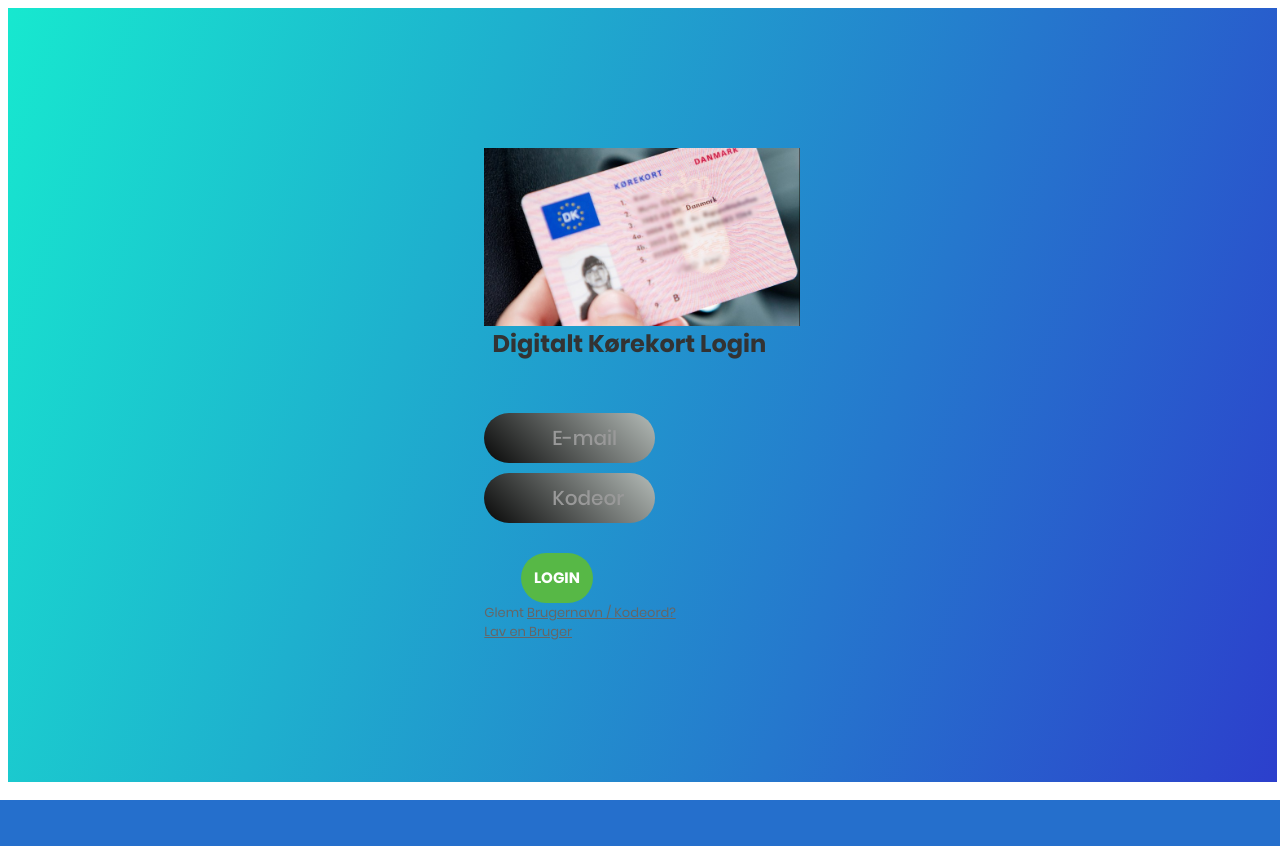
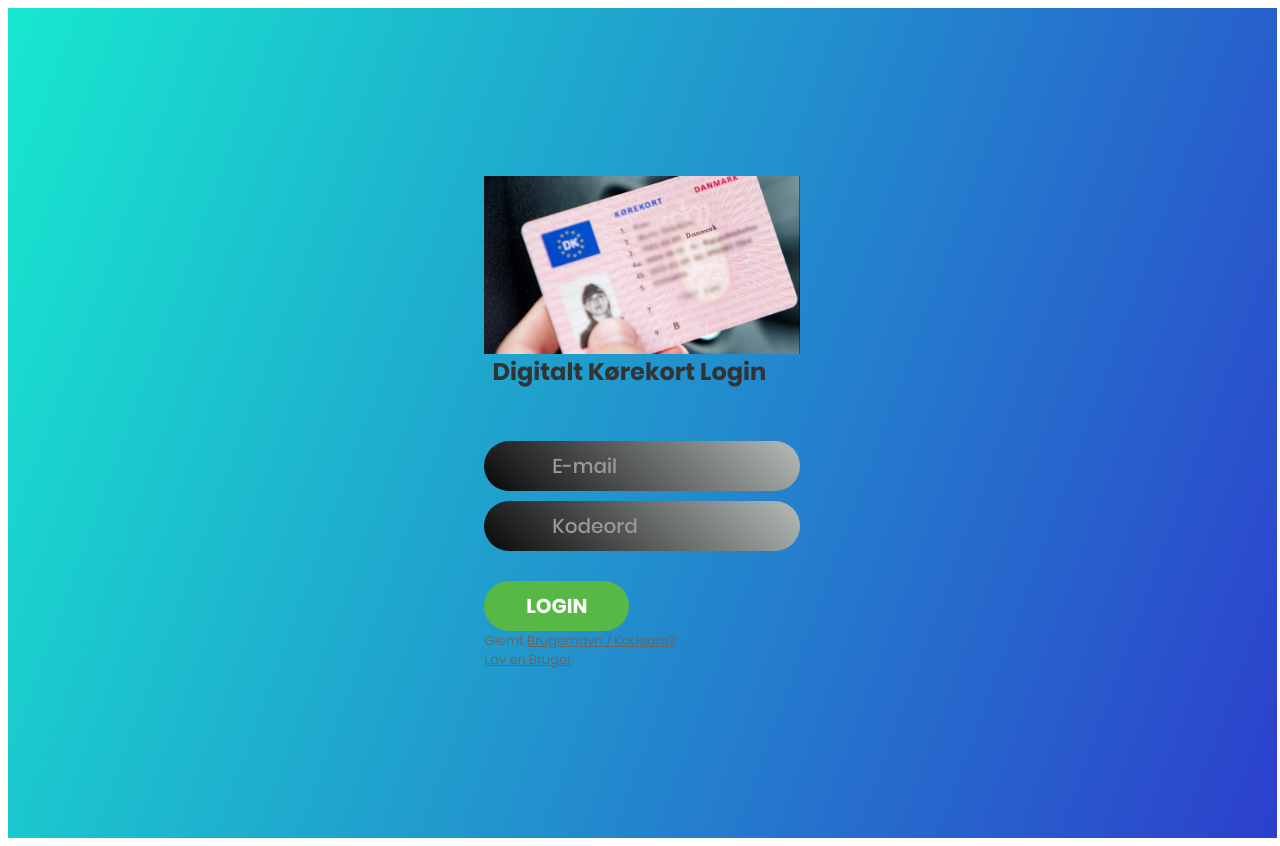
Before and after one commit to FlunkyHD/TjekDitK-rekrot, a PHP site: page / in a window 1280 px wide. Before the commit the page ends 800 px from the top, so only its background shows below. Run offline with PHP 8.4, Linux system fonts and the light colour scheme.

Commit message:
pillede lidt med det

```diff
--- a/Index.html
+++ b/Index.html
@@ -10,35 +10,35 @@
 <body>
 
 	<div class="limiter">
-		<div class="container-login100">
-			<div class="wrap-login100">
-				<div class="login100-pic js-tilt" data-tilt>
+		<div class="container-login">
+			<div class="wrap-login">
+				<div class="login-pic js-tilt" data-tilt>
 					<img src="images/img-01.png" alt="IMG">
 				</div>
 
-				<form class="login100-form validate-form">
-					<span class="login100-form-title">
+				<form class="login-form validate-form">
+					<span class="login-form-title">
 						Digitalt Kørekort Login
 					</span>
 
-					<div class="wrap-input100 validate-input" data-validate = "Valid email is required: ex@abc.xyz">
-						<input class="input100" type="text" name="email" placeholder="E-mail">
-						<span class="focus-input100"></span>
-						<span class="symbol-input100">
+					<div class="wrap-input validate-input" data-validate = "Valid email is required: ex@abc.xyz">
+						<input class="input" type="text" name="email" placeholder="E-mail">
+						<span class="focus-input"></span>
+						<span class="symbol-input">
 							<i class="fa fa-envelope" aria-hidden="true"></i>
 						</span>
 					</div>
 
-					<div class="wrap-input100 validate-input" data-validate = "Password is required">
-						<input class="input100" type="password" name="pass" placeholder="Kodeord">
-						<span class="focus-input100"></span>
-						<span class="symbol-input100">
+					<div class="wrap-input validate-input" data-validate = "Password is required">
+						<input class="input" type="password" name="pass" placeholder="Kodeord">
+						<span class="focus-input"></span>
+						<span class="symbol-input">
 							<i class="fa fa-lock" aria-hidden="true"></i>
 						</span>
 					</div>
 
-					<div class="container-login100-form-btn">
-						<button class="login100-form-btn">
+					<div class="container-login-form-btn">
+						<button class="login-form-btn">
 							Login
 						</button>
 					</div>
--- a/css/main.css
+++ b/css/main.css
@@ -110,21 +110,21 @@ iframe {
 
 /*---------------------------------------------*/
 
-.login100-pic {
+.login-pic {
   width: 316px;
 }
 
-.login100-pic img {
+.login-pic img {
   max-width: 100%;
 }
 
 /*---------------------------------------------*/
 
-.login100-form {
+.login-form {
   width: 290px;
 }
 
-.login100-form-title {
+.login-form-title {
   font-family: Poppins-Bold;
   font-size: 24px;
   color: #333333;
@@ -138,9 +138,11 @@ iframe {
 
 /*---------------------------------------------*/
 
-.container-login100 {
+.container-login {
+  margin-right: auto;
+  margin-left: auto;
   width: 98%;
-  min-height: 93vh;
+  min-height: 100vh;
   display: -webkit-box;
   display: -webkit-flex;
   display: -moz-box;
@@ -156,21 +158,21 @@ iframe {
 
 /*---------------------------------------------*/
 
-.wrap-input100 {
+.wrap-input {
   position: relative;
   width: 50%;
   z-index: 1;
   margin-bottom: 10px;
 }
 
-.input100 {
+.input {
   font-family: Poppins-Medium;
   font-size: 20px;
   line-height: 1.8;
   color: #000000;
 
   display: block;
-  width: 50%;
+  width: 150%;
   background: #acacaf;
   height: 50px;
   border-radius: 25px;
@@ -182,7 +184,7 @@ iframe {
 
 /*---------------------------------------------*/
 
-.container-login100-form-btn {
+.container-login-form-btn {
 
   width: 50%;
   display: -webkit-box;
@@ -195,14 +197,14 @@ iframe {
   padding-top: 20px;
 }
 
-.login100-form-btn {
+.login-form-btn {
   font-family: Poppins-Bold;
-  font-size: 15px;
+  font-size: 20px;
   line-height: 1.5;
   color: #fff;
   text-transform: uppercase;
 
-  width: 50%;
+  width: 100%;
   height: 50px;
   border-radius: 25px;
   background: #57b846;
@@ -213,6 +215,7 @@ iframe {
   display: flex;
   justify-content: center;
   align-items: center;
+  align-self: center;
   padding: 0 25px;
 
   -webkit-transition: all 0.4s;
@@ -221,7 +224,7 @@ iframe {
   transition: all 0.4s;
 }
 
-.login100-form-btn:hover {
+.login-form-btn:hover {
   background: #565050;
 }
 
```
